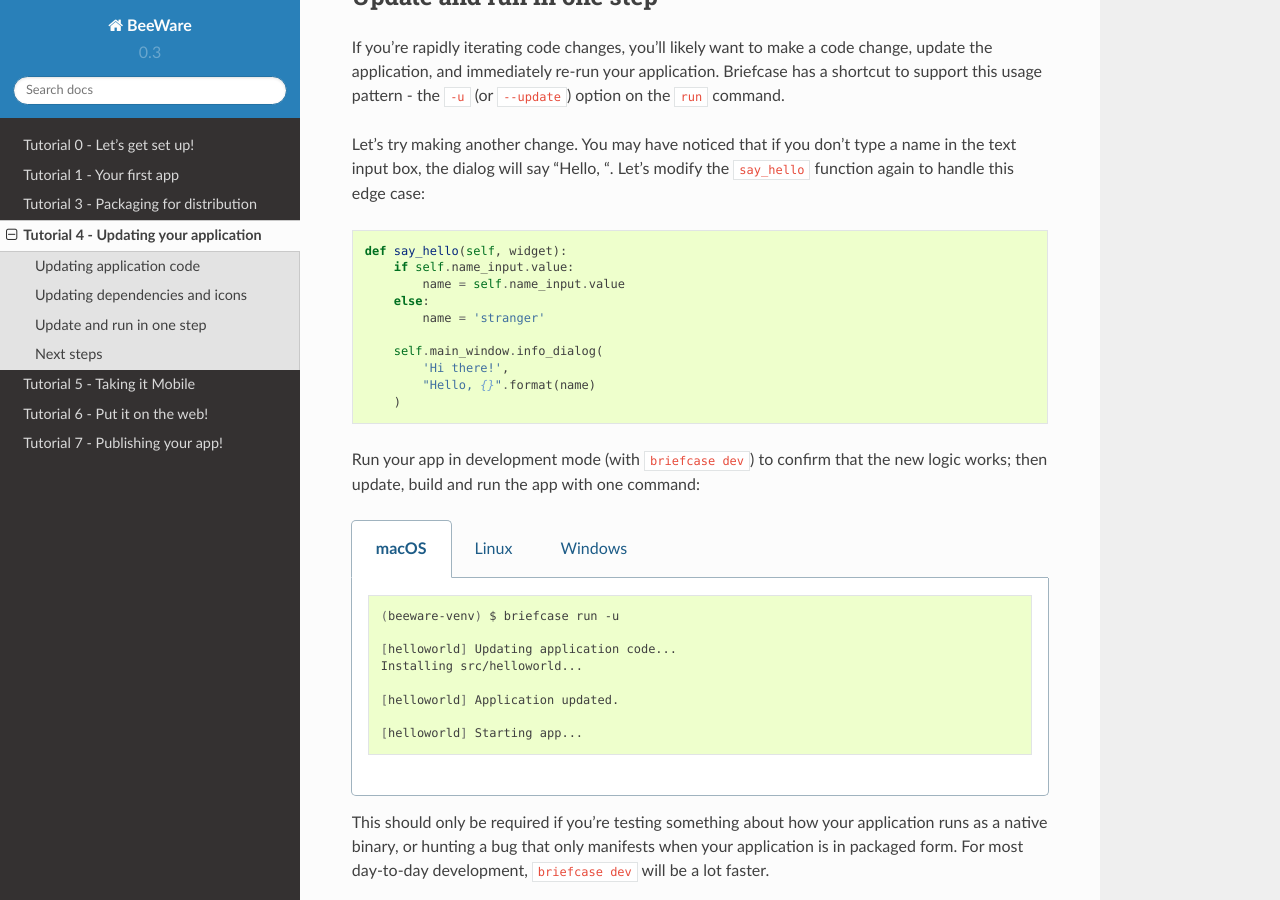
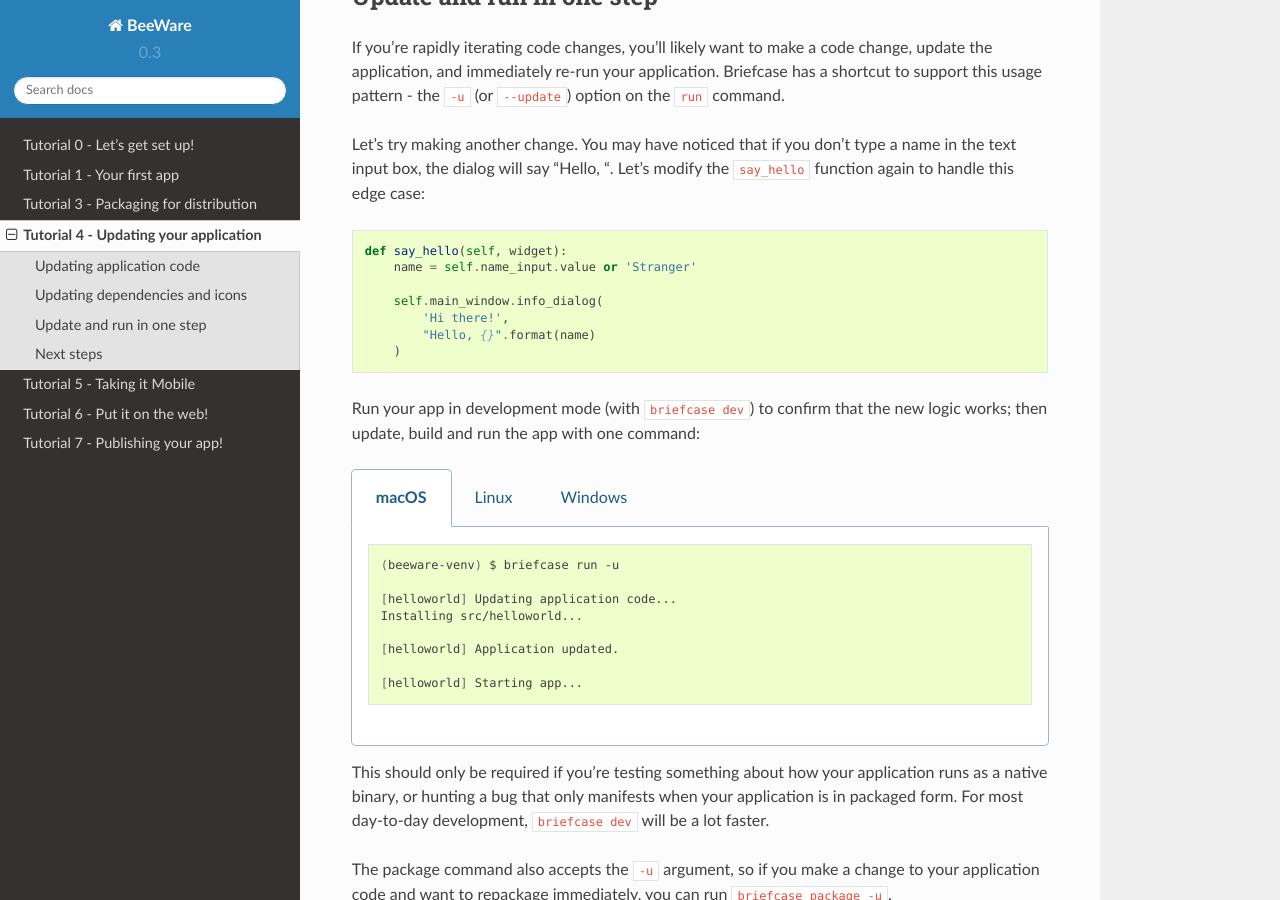
Before and after one commit to beeware/beeware, a Sphinx documentation site: the page built from docs/tutorial/tutorial-4.rst, in a window 1280 px wide and 900 px high, scrolled down 1868 px. Built offline with Sphinx 7.4.7 and the Read the Docs theme 2.0.0, drawn with Linux system fonts in a browser that asks for light colours; pages that are not in the unit, such as notebooks, are missing from menus.

Commit message:
Update tutorial-4.rst
Replaced and simplified if statement with if expression using or.

```diff
--- a/docs/tutorial/tutorial-4.rst
+++ b/docs/tutorial/tutorial-4.rst
@@ -117,10 +117,7 @@ a name in the text input box, the dialog will say "Hello, ". Let's modify the
 ``say_hello`` function again to handle this edge case::
 
         def say_hello(self, widget):
-            if self.name_input.value:
-                name = self.name_input.value
-            else:
-                name = 'stranger'
+            name = self.name_input.value or 'Stranger'
 
             self.main_window.info_dialog(
                 'Hi there!',
```
